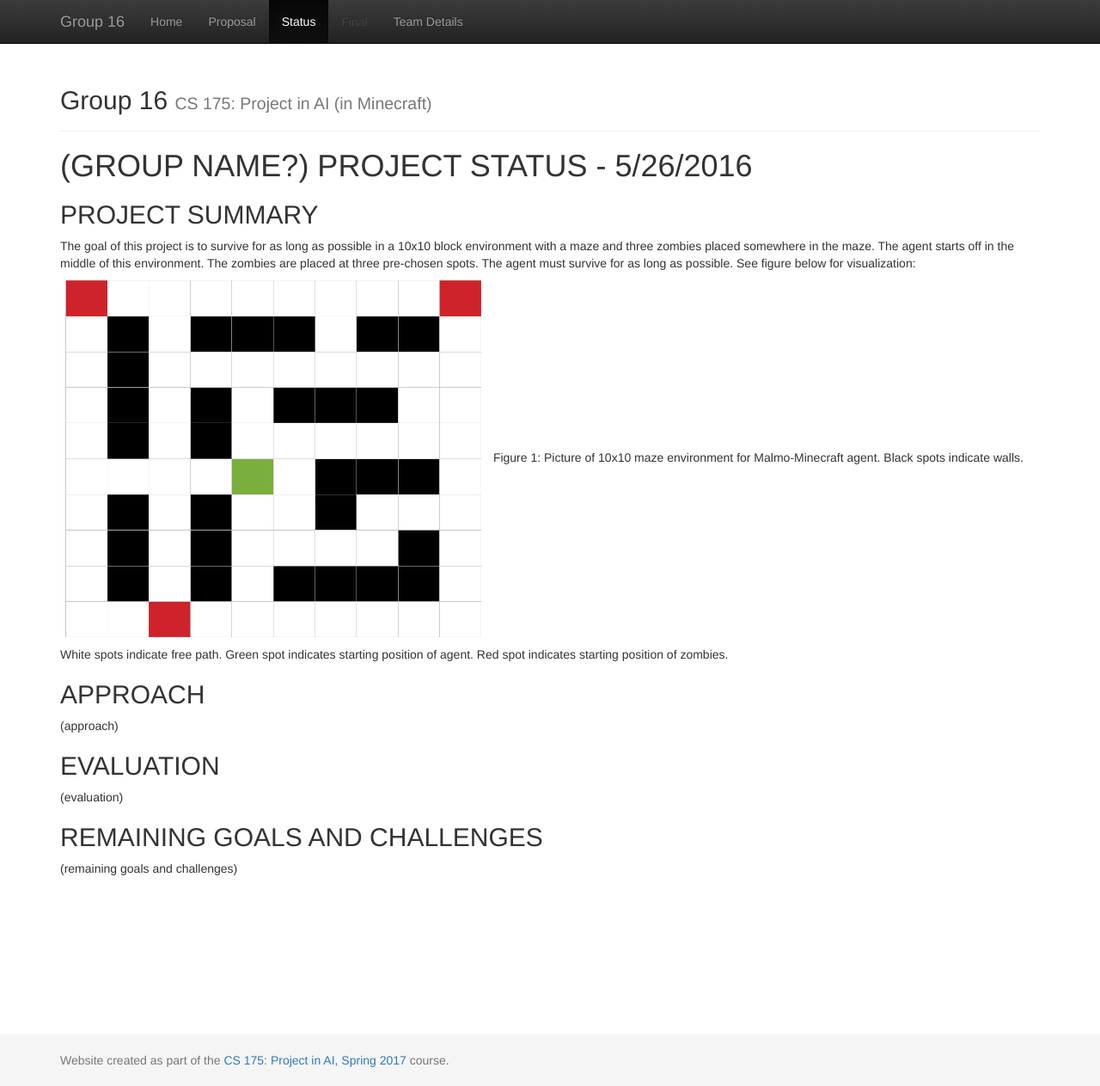
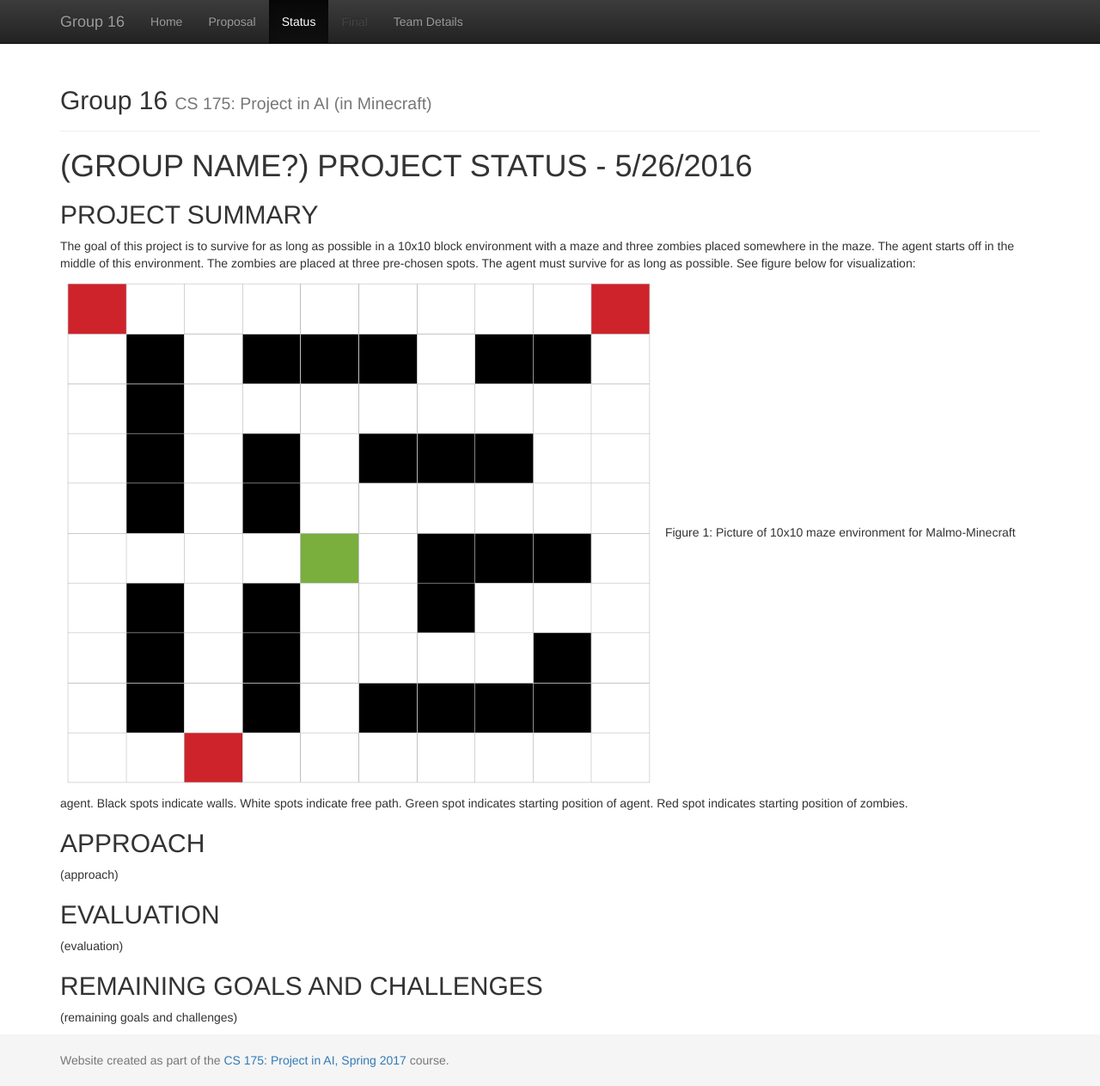
Before and after one commit to becamorin20/Group-16, a Jekyll site: the page built from docs/status.md, in a window 1280 px wide and 1263 px high. Shown: the whole window at 86% size. Built offline with Jekyll 4.4.1, drawn with Linux system fonts in a browser that asks for light colours.

Commit message:
Update status.md

```diff
--- a/docs/status.md
+++ b/docs/status.md
@@ -7,7 +7,7 @@
 
 ## PROJECT SUMMARY
 The goal of this project is to survive for as long as possible in a 10x10 block environment with a maze and three zombies placed somewhere in the maze. The agent starts off in the middle of this environment. The zombies are placed at three pre-chosen spots. The agent must survive for as long as possible. See figure below for visualization:
-<img src="https://github.com/becamorin20/Group-16/blob/master/maze.png" width="500">
+<img src="https://github.com/becamorin20/Group-16/blob/master/maze.png" width="700">
 Figure 1: Picture of 10x10 maze environment for Malmo-Minecraft agent. Black spots indicate walls. White spots indicate free path. Green spot indicates starting position of agent. Red spot indicates starting position of zombies.
 
 ## APPROACH
```
